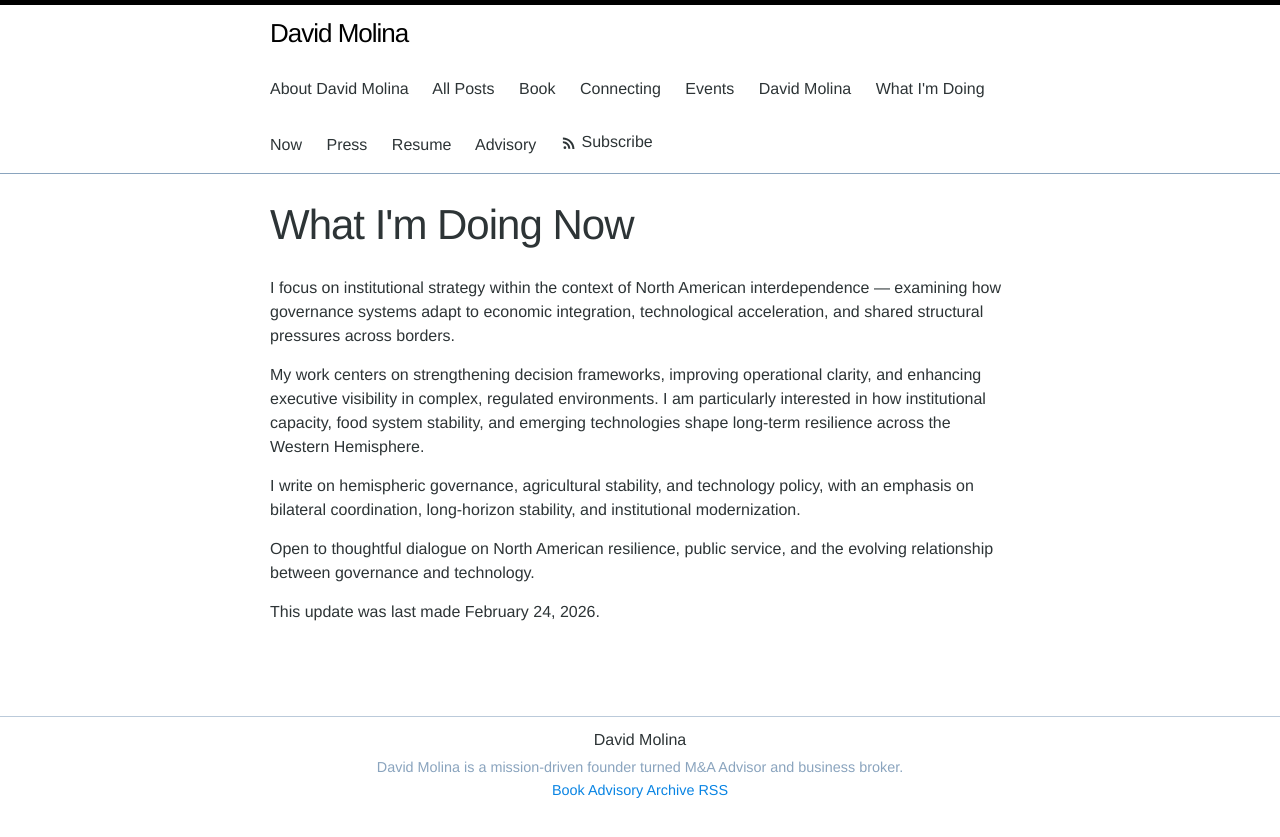
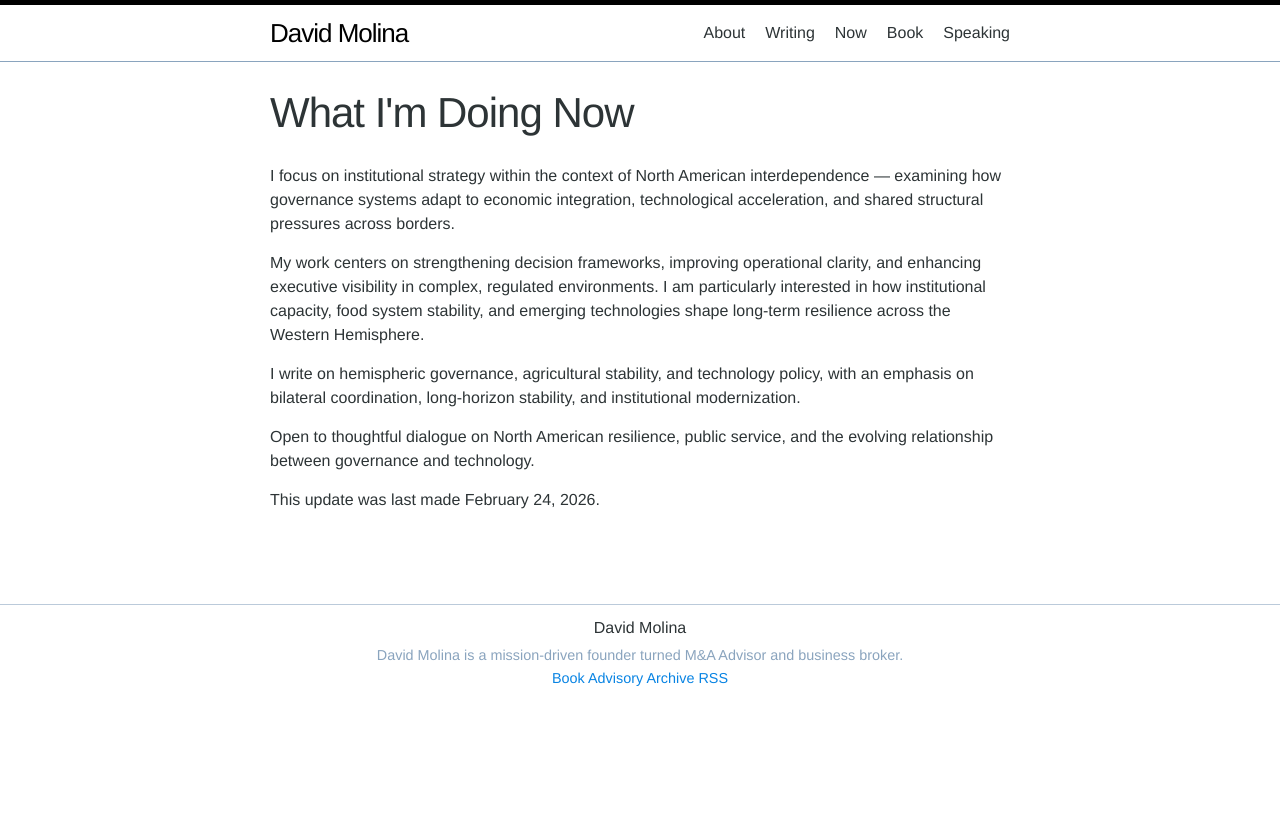
Before and after one commit to davidmolina/davidmolina.github.io, a Jekyll site: the page built from now.md, in a window 1280 px wide. Shown: the top 837 px of the page. Built offline with Jekyll 4.4.1, drawn with Linux system fonts in a browser that asks for light colours.

Commit message:
[nav] update

```diff
--- a/_config.yml
+++ b/_config.yml
@@ -48,14 +48,12 @@ plugins:
 
 navigation:
   - title: About
-    url: /about
+    url: /about/
+  - title: Writing
+    url: /archive/
   - title: Now
-    url: /now
-  - title: Press
-    url: /press
-  - title: Connecting
-    url: /connecting
-  - title: Events
-    url: /events
-  - title: Resume
-    url: /resume
+    url: /now/
+  - title: Book
+    url: https://principlesofmeslo.com/
+  - title: Speaking
+    url: /speaking/
--- a/_includes/header.html
+++ b/_includes/header.html
@@ -12,27 +12,19 @@
           <path fill="#424242" d="M18,13.516C18,14.335,17.335,15,16.516,15H1.484C0.665,15,0,14.335,0,13.516l0,0 c0-0.82,0.665-1.484,1.484-1.484h15.031C17.335,12.031,18,12.696,18,13.516L18,13.516z"/>
         </svg>
       </a>
-
       <div class="trigger">
-        {% for my_page in site.pages %}
-          {% if my_page.title %}
-          {% if my_page.title == "Connecting" %}
-          <a class="page-link" href="https://www.principlesofmeslo.com" target="_blank" rel="noopener noreferrer">
-            Book
-          </a>
-          {% endif %}
-          <a class="page-link" href="{{ my_page.url | prepend: site.baseurl }}">{{ my_page.title }}</a>
-          {% endif %}
-        {% endfor %}
-        <a class="page-link" href="https://www.molinas.consulting" target="_blank" rel="noopener noreferrer">
-          Advisory
-        </a>
-        <a class="page-link page-link-subscribe" href="{{ "/feed.xml" | relative_url }}" aria-label="Subscribe via RSS">
-          <svg class="rss-icon" viewBox="0 0 24 24" aria-hidden="true" focusable="false">
-            <path d="M6.18 17.82a2.18 2.18 0 1 0 0 4.36 2.18 2.18 0 0 0 0-4.36zm-3.18-8v3.27c4.68 0 8.48 3.8 8.48 8.48h3.27c0-6.49-5.26-11.75-11.75-11.75zm0-6v3.27c8.29 0 15.02 6.73 15.02 15.02h3.27c0-10.09-8.2-18.29-18.29-18.29z"/>
-          </svg>
-          Subscribe
-        </a>
+        {% if site.navigation %}
+          {% for nav_item in site.navigation %}
+            <a class="page-link" href="{% if nav_item.url contains '://' %}{{ nav_item.url }}{% else %}{{ nav_item.url | relative_url }}{% endif %}"{% if nav_item.url contains '://' %} target="_blank" rel="noopener noreferrer"{% endif %}>{{ nav_item.title }}</a>
+          {% endfor %}
+        {% else %}
+          {% for nav_item in site.nav_left %}
+            <a class="page-link" href="{% if nav_item.url contains '://' %}{{ nav_item.url }}{% else %}{{ nav_item.url | relative_url }}{% endif %}"{% if nav_item.url contains '://' %} target="_blank" rel="noopener noreferrer"{% endif %}>{{ nav_item.title }}</a>
+          {% endfor %}
+          {% for nav_item in site.nav_right %}
+            <a class="page-link" href="{% if nav_item.url contains '://' %}{{ nav_item.url }}{% else %}{{ nav_item.url | relative_url }}{% endif %}"{% if nav_item.url contains '://' %} target="_blank" rel="noopener noreferrer"{% endif %}>{{ nav_item.title }}</a>
+          {% endfor %}
+        {% endif %}
       </div>
     </nav>
 
--- a/_sass/_layout.scss
+++ b/_sass/_layout.scss
@@ -30,6 +30,12 @@
 
     .menu-icon {
         display: none;
+    }
+
+    .trigger {
+        display: inline-flex;
+        justify-content: flex-end;
+        align-items: center;
     }
 
     .page-link {
```
Also changed, not shown: speaking.md (added, +16 -0 lines).
